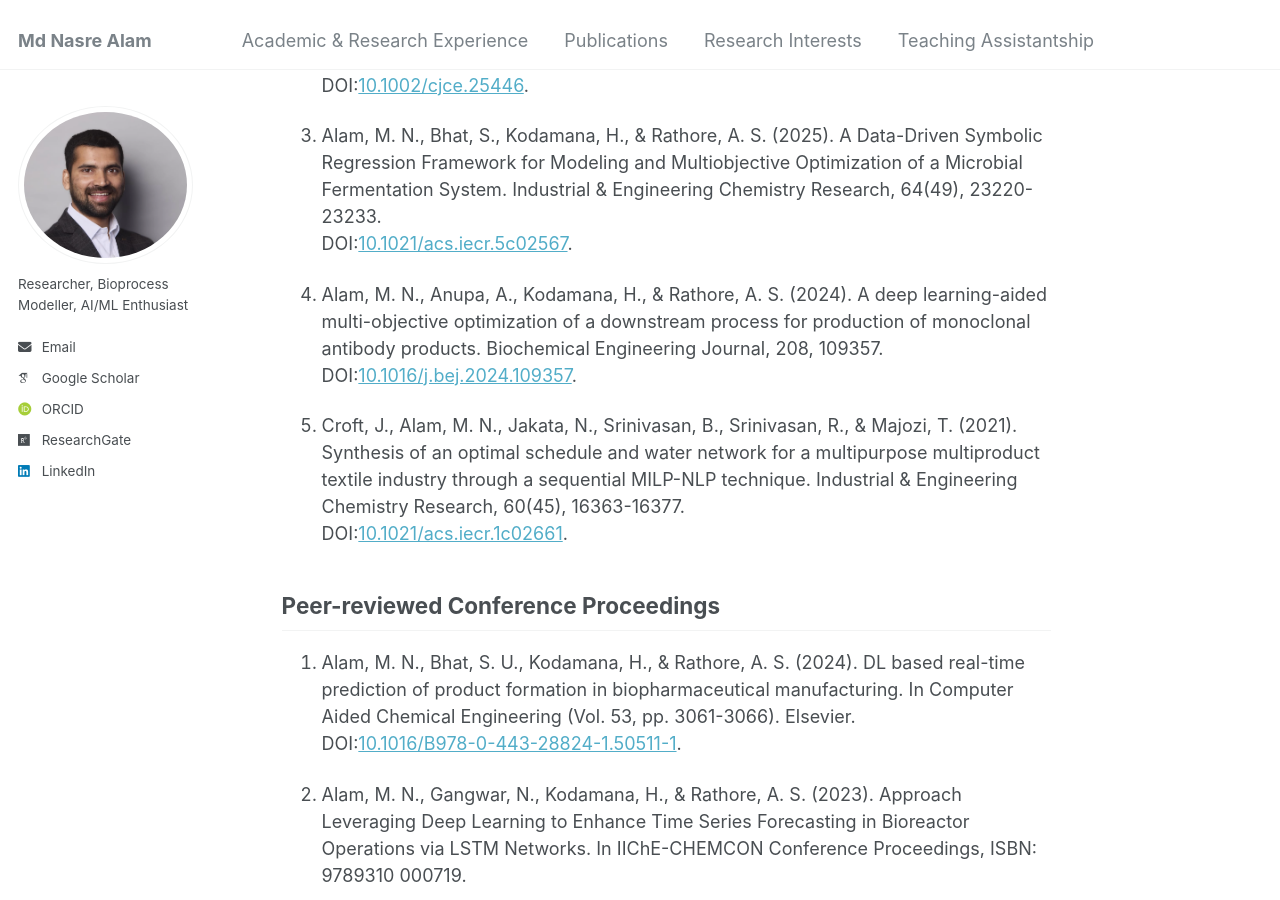
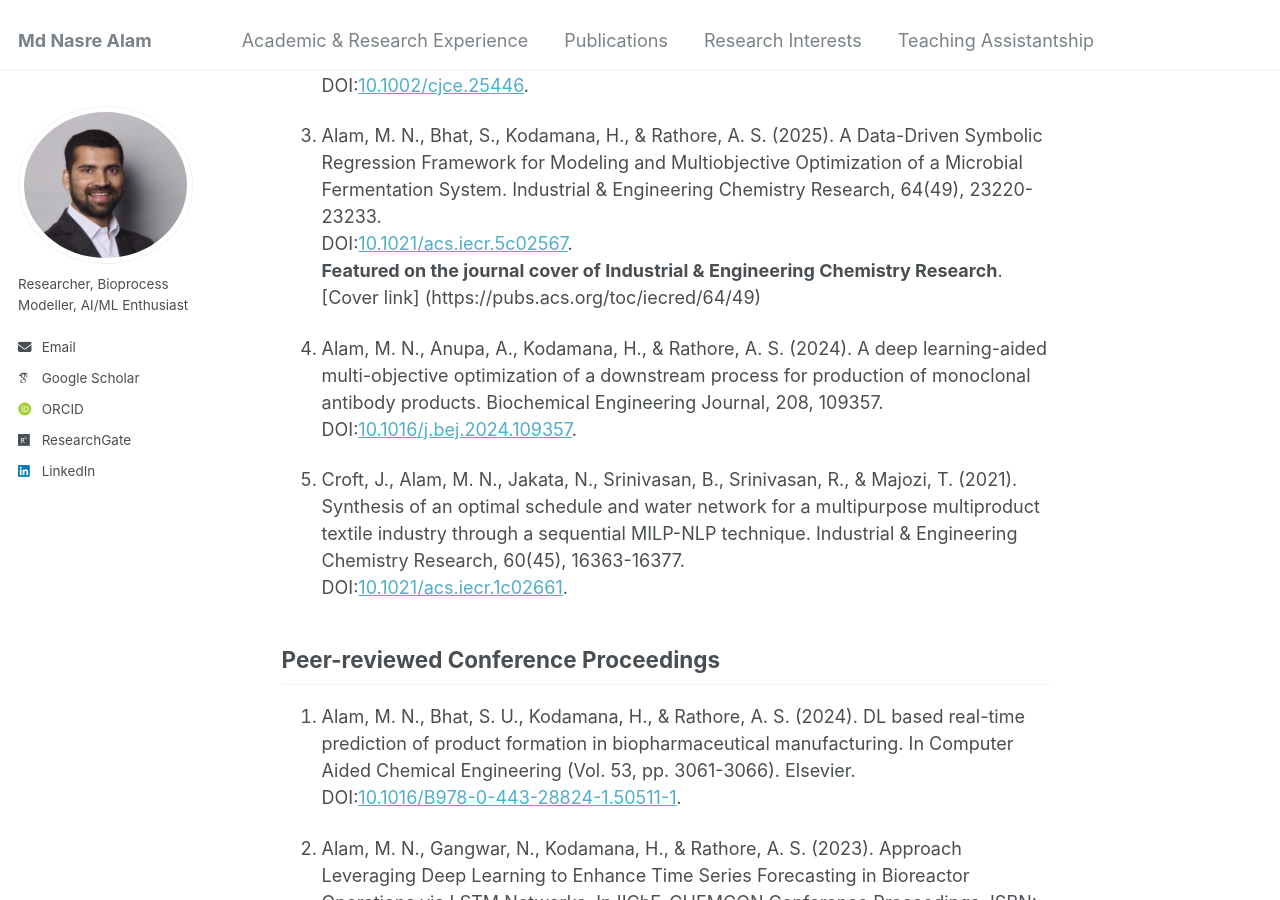
Before and after one commit to mdnasreiit/mdnasreiit.github.io, a Jekyll site: the page built from _pages/publications.md, in a window 1280 px wide and 900 px high, scrolled down 445 px. Built offline with Jekyll 4.4.1, drawn with Linux system fonts in a browser that asks for light colours; some web fonts are replaced; our own code applies the rules of GitHub Pages for plain Markdown files.

Commit message:
Update publications.md

```diff
--- a/_pages/publications.md
+++ b/_pages/publications.md
@@ -16,10 +16,16 @@ redirect_from:
 2. Alam, M. N., Anurag, A., Gangwar, N., Ramteke, M., Kodamana, H., & Rathore, A. S. (2025). Physics-informed neural networks guided modelling and multiobjective optimization of a mAb production process. The Canadian Journal of Chemical Engineering, 2025, 103(3), 1319-1334.<br>  DOI:[10.1002/cjce.25446](https://doi.org/10.1002/cjce.25446).<br>
 
 3. Alam, M. N., Bhat, S., Kodamana, H., & Rathore, A. S. (2025). A Data-Driven Symbolic Regression Framework for Modeling and Multiobjective Optimization of a Microbial Fermentation System. Industrial & Engineering Chemistry Research, 64(49), 23220-23233.<br>  DOI:[10.1021/acs.iecr.5c02567](https://doi.org/10.1021/acs.iecr.5c02567).<br>
+**Featured on the journal cover of Industrial & Engineering Chemistry Research**.<br> [Cover link] (https://pubs.acs.org/toc/iecred/64/49)
+
+
 
 4. Alam, M. N., Anupa, A., Kodamana, H., & Rathore, A. S. (2024). A deep learning-aided multi-objective optimization of a downstream process for production of monoclonal antibody products. Biochemical Engineering Journal, 208, 109357.<br>  DOI:[10.1016/j.bej.2024.109357](https://www.sciencedirect.com/science/article/pii/S1369703X2400144X).<br>
 
 5. Croft, J., Alam, M. N., Jakata, N., Srinivasan, B., Srinivasan, R., & Majozi, T. (2021). Synthesis of an optimal schedule and water network for a multipurpose multiproduct textile industry through a sequential MILP-NLP technique. Industrial & Engineering Chemistry Research, 60(45), 16363-16377.<br>  DOI:[10.1021/acs.iecr.1c02661](https://pubs.acs.org/doi/full/10.1021/acs.iecr.1c02661). <br>
+
+
+
 
 
 ## Peer-reviewed Conference Proceedings
```
